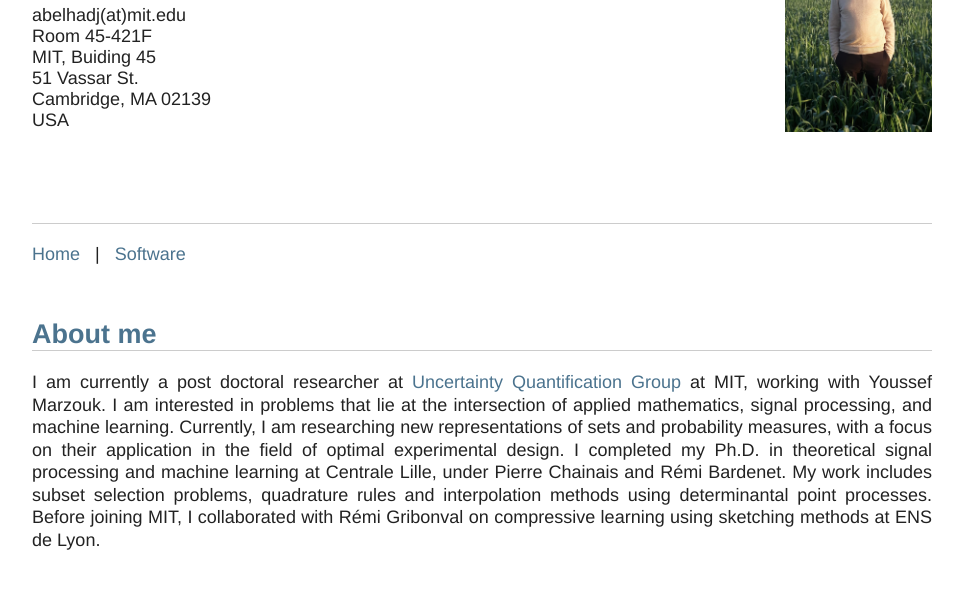
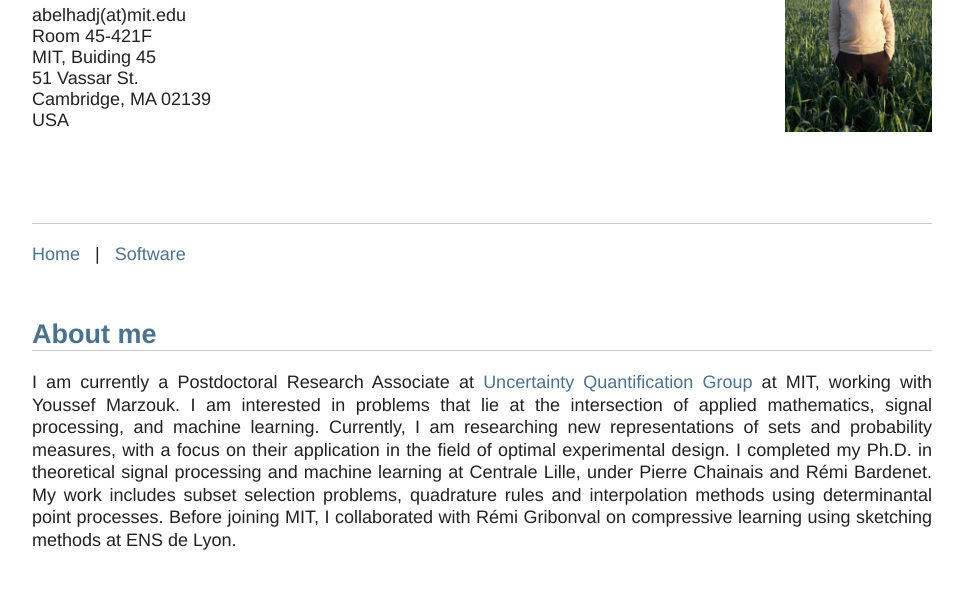
Before and after one commit to AyoubBelhadji/ayoubbelhadji.github.io, a plain HTML site: page index.html in a window 1280 px wide. Shown: the part 166-768 px from the top of the page, without its empty margins (158-1121 px from the left). Drawn offline with Linux system fonts and the light colour scheme.

Commit message:
Update index.html

```diff
--- a/index.html
+++ b/index.html
@@ -34,7 +34,7 @@
 
             <div class="section-heading"><h2>About me</h2></div>
 
-                    <p> I am currently a  post doctoral researcher at <a href="https://uqgroup.mit.edu/home"> Uncertainty Quantification Group</a> at MIT, working with Youssef Marzouk.
+                    <p> I am currently a Postdoctoral Research Associate at <a href="https://uqgroup.mit.edu/home"> Uncertainty Quantification Group</a> at MIT, working with Youssef Marzouk.
                         I am interested in problems that lie at the intersection of applied mathematics, signal processing, and machine learning. Currently, I am researching new representations of sets and probability measures, with a focus on their application in the field of optimal experimental design. I completed my Ph.D. in theoretical signal processing and machine learning at Centrale Lille, under Pierre Chainais and Rémi Bardenet. My work includes subset selection problems, quadrature rules and interpolation methods using determinantal point processes. Before joining MIT, I collaborated with Rémi Gribonval on compressive learning using sketching methods at ENS de Lyon.
                 </p>
             <div class="section-heading"><h2>Preprints</h2></div>
```
